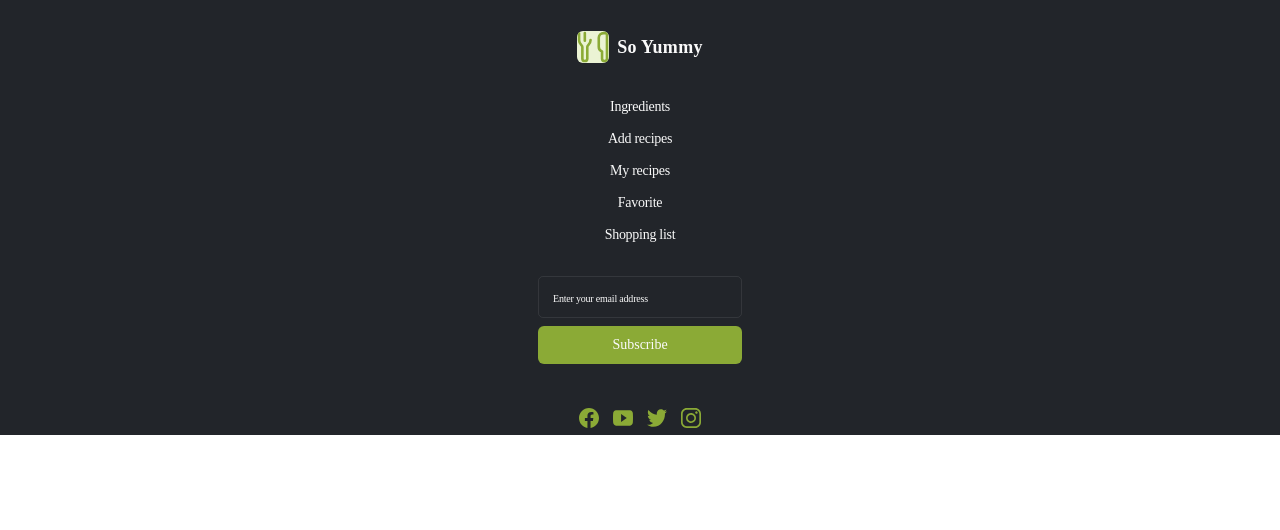
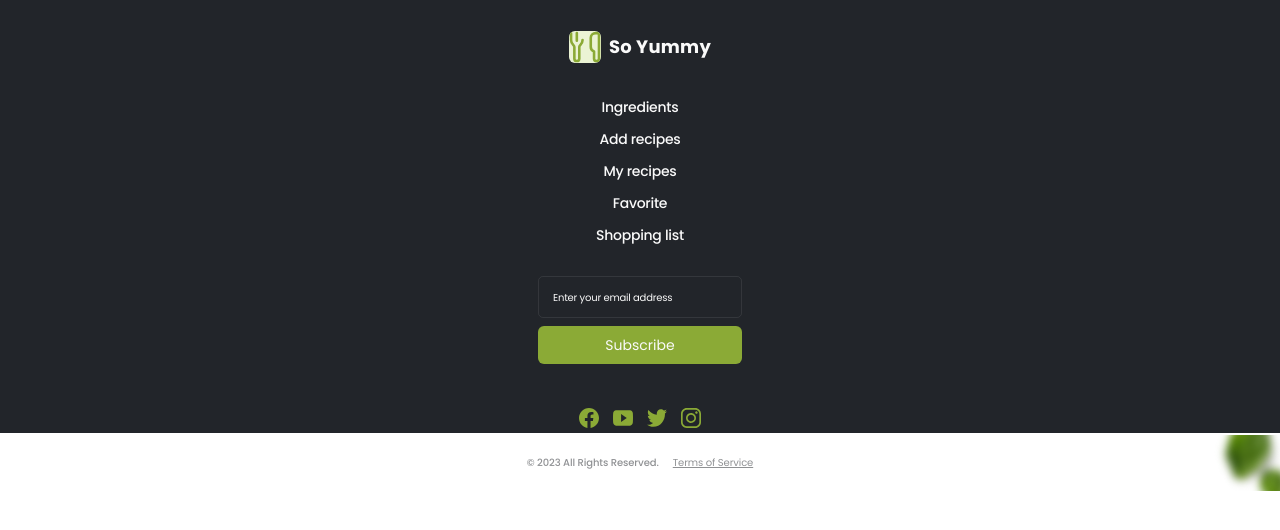
Before and after one commit to piotrlewoniec/soyummy, a React (Create React App) app in the folder frontend/: page /soyummy/footer in a window 1280 px wide. Shown: the top 530 px of the page. Built offline with nearby package versions, Linux system fonts and the light colour scheme.

Commit message:
added copyrights

```diff
--- a/frontend/public/index.html
+++ b/frontend/public/index.html
@@ -8,6 +8,12 @@
     <meta
       name="description"
       content="Web site created using create-react-app"
+    />
+    <link rel="preconnect" href="https://fonts.googleapis.com" />
+    <link rel="preconnect" href="https://fonts.gstatic.com" crossorigin />
+    <link
+      href="https://fonts.googleapis.com/css2?family=Josefin+Sans:wght@300;400;700&family=Poppins:wght@300;400;500;700&display=swap"
+      rel="stylesheet"
     />
     <link rel="apple-touch-icon" href="%PUBLIC_URL%/logo192.png" />
     <!--
--- a/frontend/src/components/Footer/Footer.jsx
+++ b/frontend/src/components/Footer/Footer.jsx
@@ -6,11 +6,14 @@ export const Footer = () => {
   return (
     <div className={styles.footerContainer}>
       <div className={styles.soYummy}>
-        <svg className={styles.logoSvg}>
-          <use href={`${svgsprite}#icon-logo`} />
-        </svg>
-        <p className={styles.brandName}>So Yummy</p>
+        <NavLink to="/">
+          <svg className={styles.logoSvg}>
+            <use href={`${svgsprite}#icon-logo`} />
+          </svg>
+          <p className={styles.brandName}>So Yummy</p>
+        </NavLink>
       </div>
+
       <div className={styles.navMenu}>
         <NavLink to="/">Ingredients</NavLink>
         <NavLink to="/">Add recipes</NavLink>
@@ -55,6 +58,11 @@ export const Footer = () => {
           </svg>
         </a>
       </div>
+
+      <div className={styles.copyrights}>
+        <p>© 2023 All Rights Reserved.</p>
+        <a href="/tos">Terms of Service</a>
+      </div>
     </div>
   );
 };
--- a/frontend/src/components/Footer/Footer.module.css
+++ b/frontend/src/components/Footer/Footer.module.css
@@ -2,16 +2,23 @@
   display: flex;
   flex-direction: column;
   align-items: center;
-  height: 435px;
+  height: 433px;
   background-color: #22252a;
   color: #fafafa;
+  font-family: Poppins;
+  font-style: normal;
 }
 .soYummy {
+  margin-top: 28px;
+  margin-bottom: 32px;
+}
+.soYummy a {
+  color: inherit;
   display: flex;
+  flex-direction: row;
   align-items: center;
   gap: 8px;
-  margin-top: 28px;
-  margin-bottom: 32px;
+  text-decoration: none;
 }
 .logoSvg {
   display: flex;
@@ -28,7 +35,6 @@
 }
 
 .brandName {
-  font-family: Poppins;
   font-size: 18px;
   font-style: normal;
   font-weight: 700;
@@ -45,7 +51,7 @@
 }
 .navMenu a {
   color: inherit;
-  font-family: Poppins;
+
   font-size: 14px;
   font-style: normal;
   font-weight: 500;
@@ -68,6 +74,11 @@
   border: 1px solid #ffffff15;
   border-radius: 5px;
   padding-left: 14px;
+  font-size: 10px;
+  font-style: normal;
+  font-weight: 400;
+  line-height: normal;
+  letter-spacing: -0.2px;
 }
 
 .subscriptionEmail.active {
@@ -97,10 +108,12 @@
   color: #fafafa;
   font-family: Poppins;
   font-size: 14px;
-  font-style: normal;
   font-weight: 400;
   line-height: 16px; /* 114.286% */
   margin-bottom: 44px;
+}
+.subscriptionButton:hover {
+  cursor: pointer;
 }
 .socialsIcons {
   display: flex;
@@ -112,6 +125,52 @@
   stroke: none;
   fill: #8baa36;
 }
+.copyrights {
+  display: flex;
+  width: 100%;
+  align-items: center;
+  justify-content: center;
+  gap: 14px;
+  background: none;
+  padding-top: 28px;
+  padding-bottom: 28px;
+  position: relative;
+  overflow: hidden;
+}
+.copyrights::before {
+  content: '';
+  background-image: url('../../../assets/images/footer-background.png');
+  background-size: 160px 172px;
+  transform: rotate(-24deg);
+  position: absolute;
+  right: -20px;
+  width: 160px;
+  height: 172px;
+  filter: blur(4.5px);
+  z-index: -1;
+}
+
+.copyrights p {
+  color: #22252a;
+  font-family: Poppins;
+  font-size: 10px;
+  font-style: normal;
+  line-height: 10px; /* 100% */
+  letter-spacing: -0.1px;
+  font-weight: 500;
+  opacity: 0.5;
+  margin: 0;
+}
+.copyrights a {
+  color: #22252a;
+  font-family: Poppins;
+  font-size: 10px;
+  font-style: normal;
+  line-height: 10px; /* 100% */
+  letter-spacing: -0.1px;
+  font-weight: 400;
+  opacity: 0.5;
+}
 @media (max-width: 767px) {
 }
 
```
Also changed, not shown: frontend/assets/images/footer-background.png (added).
